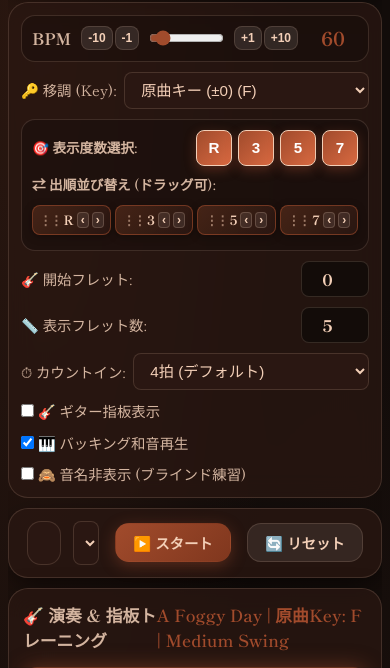
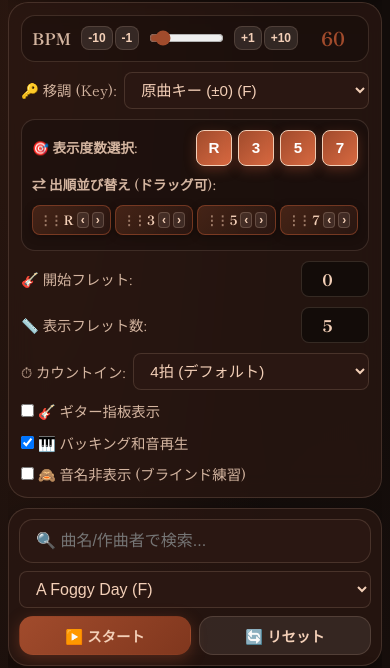
Before and after one commit to Yamataku0102/chord-tone-trainer, a website built with Vite: page index.html in a window 390 px wide. Shown: the part 176-844 px from the top of the page. Built offline with nearby package versions, Linux system fonts and the light colour scheme; a web font is replaced by a local one.

Commit message:
fix: Retain fretboard horizontal scroll position on tap and fix mobile responsive layout for search bar and song selector

```diff
--- a/src/components/Fretboard.js
+++ b/src/components/Fretboard.js
@@ -18,6 +18,10 @@ export function getNoteForStringAndFret(stringNum, fret) {
  */
 export function renderFretboard(containerEl, options = {}) {
   if (!containerEl) return;
+
+  // 再描画前の横スクロール位置を記憶
+  const prevCard = containerEl.querySelector('.fretboard-card');
+  const savedScrollLeft = prevCard ? prevCard.scrollLeft : (containerEl.scrollLeft || 0);
 
   const {
     targetChordTones = [],
--- a/src/style.css
+++ b/src/style.css
@@ -1043,19 +1043,35 @@ select {
     font-size: 0.75rem;
   }
 
-  /* 楽曲検索 */
-  .song-selector-panel {
+  /* 楽曲検索 ＆ スタートボタンパネル (スマホ最適化) */
+  .song-action-panel {
     flex-direction: column;
-    padding: 12px;
-    gap: 10px;
+    padding: 10px;
+    gap: 8px;
     width: 100%;
     box-sizing: border-box;
+  }
+
+  .song-select-row {
+    flex-direction: column;
+    width: 100%;
+    gap: 8px;
   }
 
   .search-input, .song-select {
     width: 100%;
     max-width: 100%;
     box-sizing: border-box;
+  }
+
+  .main-btn-group {
+    width: 100%;
+    display: flex;
+    gap: 8px;
+  }
+
+  .main-btn-group .btn {
+    flex: 1;
   }
 
   .card-panel {
```
